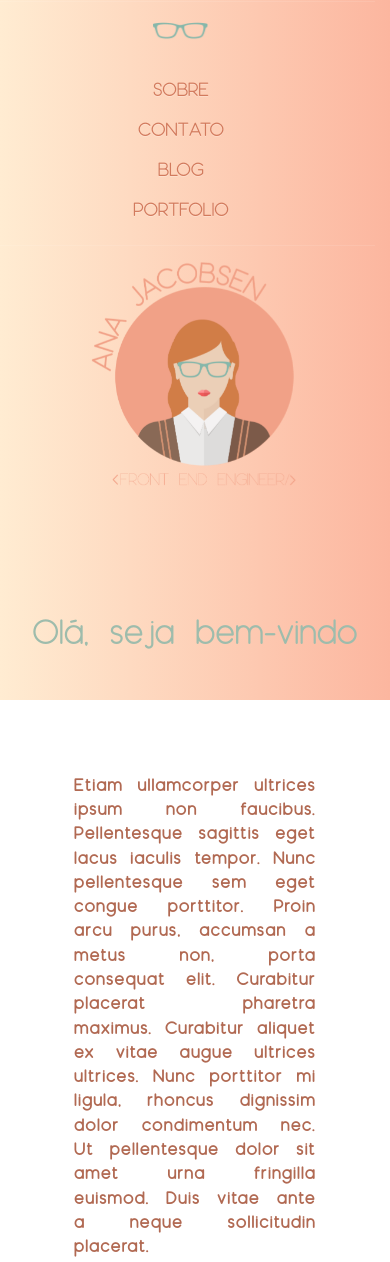
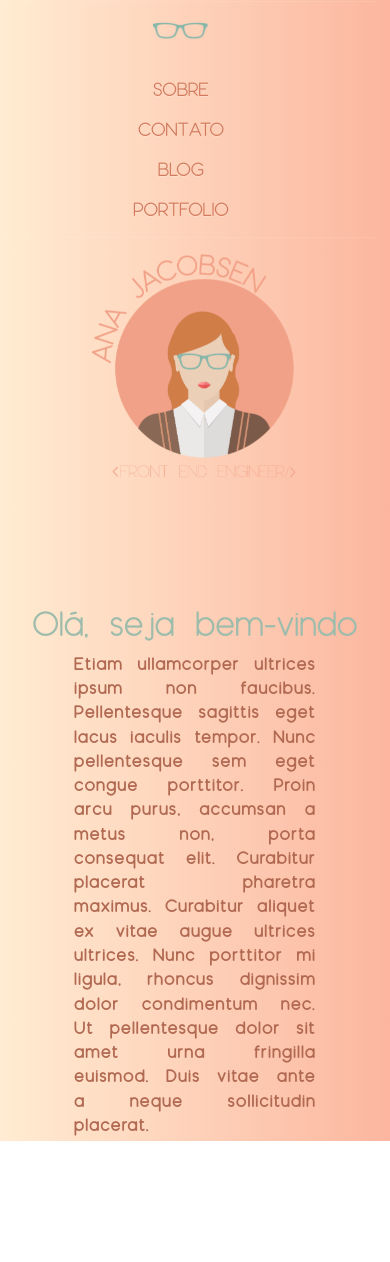
Before and after one commit to jacobsenanaizabel/ana-jacobsen, a React (Create React App) app: page / in a window 390 px wide. After the commit the page ends 1141 px from the top, so only its background shows below. Built offline with nearby package versions, Linux system fonts and the light colour scheme.

Commit message:
height responsive

```diff
--- a/src/Components/About/style/About.mobile.scss
+++ b/src/Components/About/style/About.mobile.scss
@@ -2,6 +2,7 @@
 
     .About{
 
+        height: calc(100% - (20px + 30px)) !important;
         .about {
             &.mobile{
                 top: 0%;
--- a/src/Components/About/style/About.scss
+++ b/src/Components/About/style/About.scss
@@ -3,11 +3,11 @@
 .About{
     animation: opacityFaster 0.5s;
     background-image: linear-gradient(to right, #ffc3a0 0%, #ffafbd 100%); //Gentle Care
-    height: 700px;
+    height: 100vw;
 
     .about{
         position: relative;
-        top: 20%;
+        top: 8%;
 
         .text-about {
             color: #b16952;
--- a/src/Components/Blog/style/Blog.scss
+++ b/src/Components/Blog/style/Blog.scss
@@ -1,4 +1,4 @@
 .Blog {
-    height: 700px;
     background-image: linear-gradient(to right, #FFC796 0%, #FF6B95 100%);
+    height: calc(width * 1.75);
 }
--- a/src/Components/Contact/style/Contact.mobile.scss
+++ b/src/Components/Contact/style/Contact.mobile.scss
@@ -2,6 +2,7 @@
 
     .Contact {
 
+        height: calc(100% - (20px + 30px)) !important;
         .row.container-contact.mobile {
             top: 0%;
 
@@ -9,7 +10,7 @@
 
                 .contact-title.mobile {
                     font-size: 25px;
-                    left: 31%;
+                    left: 24%;
                     margin: 0px;
                     padding: 0px;
                 }
--- a/src/Components/Contact/style/Contact.scss
+++ b/src/Components/Contact/style/Contact.scss
@@ -3,11 +3,11 @@
 .Contact {
     animation: opacityFaster 0.5s;
     background-image: linear-gradient(to right, #ffbe98 16%, #ff9a9e 77%);
-    height: 700px;
+    height: 100vw;
 
     .row.container-contact {
         position: relative;
-        top: 18%;
+        top: 8%;
         .container-titles {
             margin-bottom: 2%;
 
--- a/src/Components/Main/style/App.mobile.scss
+++ b/src/Components/Main/style/App.mobile.scss
@@ -1,11 +1,13 @@
 @media screen and (max-width: 750px) {
 
     .App {
+
+        height: calc(100% - (20px + 30px)) !important;
         .container-text.mobile {
             padding: 0px;
 
             .text-about {
-                margin-top: 30%;
+                margin-top: 1%;
             }
 
             .welcome-title{
--- a/src/Components/Main/style/App.scss
+++ b/src/Components/Main/style/App.scss
@@ -3,7 +3,7 @@
 
 .App {
   background-image: linear-gradient(to right, #ffecd2 0%, #fcb69f 100%);
-  height: 700px;
+  height: 100vw;
   text-align: center;
   animation: opacityEffect 1s;
 
--- a/src/Components/Portfolio/style/Portfolio.scss
+++ b/src/Components/Portfolio/style/Portfolio.scss
@@ -1,4 +1,4 @@
 .Portfolio{
-    height: 700px;
     background-image: linear-gradient(to left, #ed6ea0 0%, #ec8c69 100%);
+    height: calc(width * 1.75);
 }
--- a/src/style/index.scss
+++ b/src/style/index.scss
@@ -13,10 +13,9 @@ html, body, div, span, applet, object, iframe, h1, h2, h3, h4, h5, h6, p, blockq
 }
 
 body {
-  background-color: transparent;
-  margin: 0;
   overflow: hidden;
-  padding: 0;
+  background: blue;
+  height:100%;
 }
 
 ol, ul {
```
